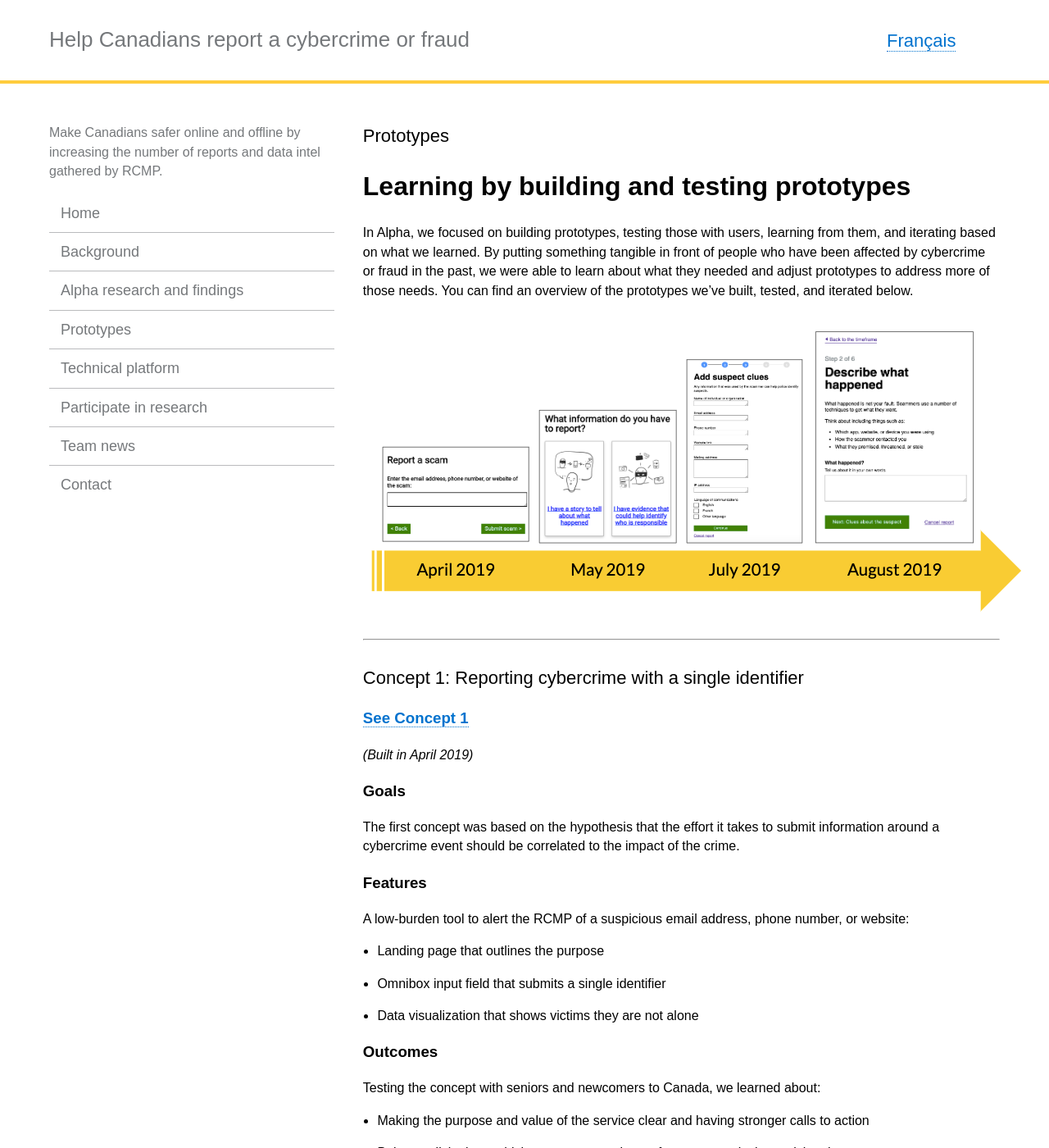
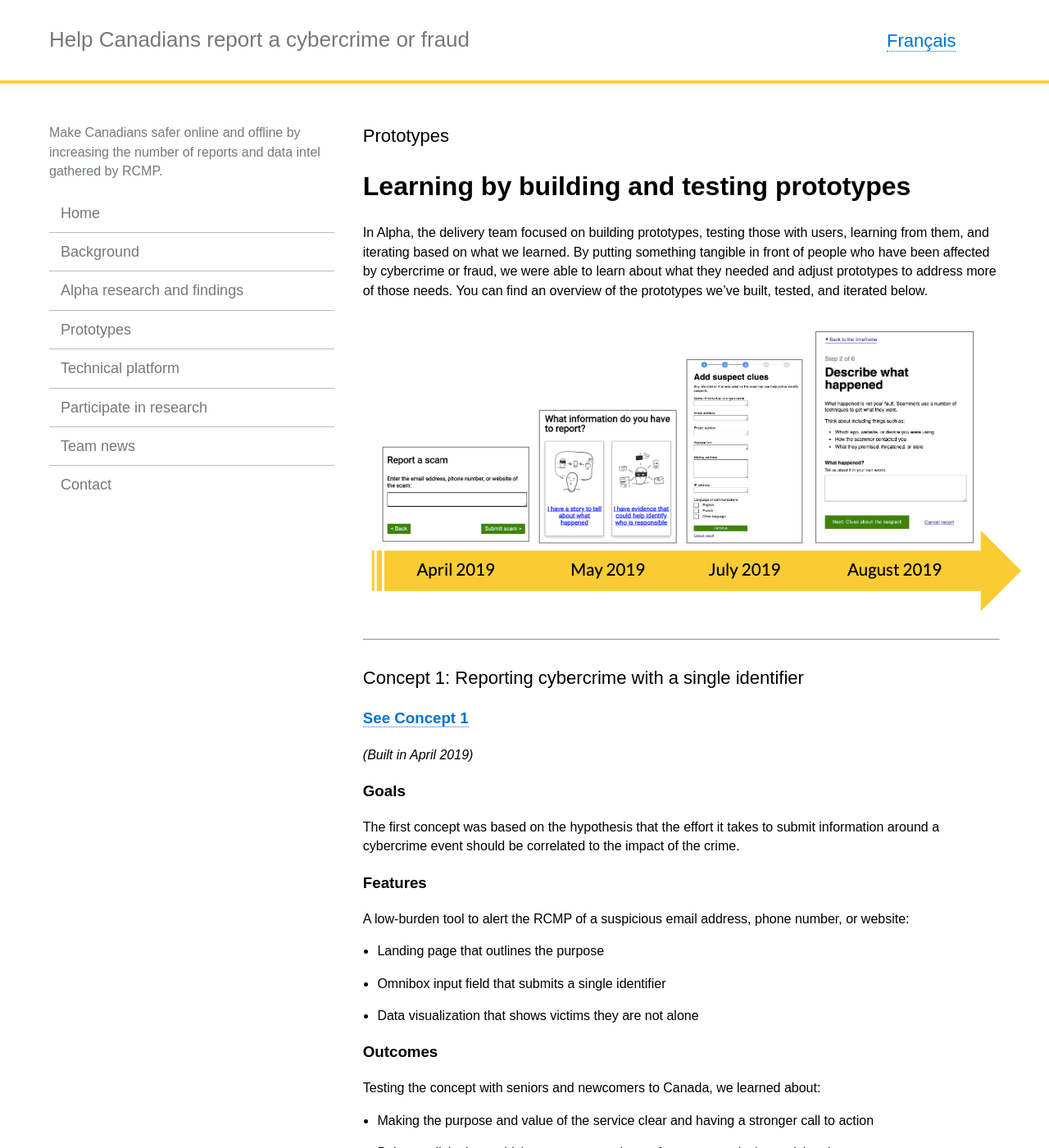
Before and after one commit to cds-snc/rcmp-report-a-cybercrime-alpha-documentation, a Jekyll site: the page built from _pages/en/prototypes.md, in a window 1280 px wide and 1400 px high. Shown: the whole window at 82% size. Built offline with Jekyll 4.4.1, drawn with Linux system fonts in a browser that asks for light colours; part of the change alters nothing that is shown; some of the changed text lies outside the part shown.

Commit message:
Making it more concise

```diff
--- a/_pages/en/prototypes.md
+++ b/_pages/en/prototypes.md
@@ -8,7 +8,7 @@ trans_url: "/prototypes/"
 
 # Learning by building and testing prototypes
 
-In Alpha, we focused on building prototypes, testing those with users, learning from them, and iterating based on what we learned. By putting something tangible in front of people who have been affected by cybercrime or fraud in the past, we were able to learn about what they needed and adjust prototypes to address more of those needs. You can find an overview of the prototypes we've built, tested, and iterated below.
+In Alpha, the delivery team focused on building prototypes, testing those with users, learning from them, and iterating based on what we learned. By putting something tangible in front of people who have been affected by cybercrime or fraud, we were able to learn about what they needed and adjust prototypes to address more of those needs. You can find an overview of the prototypes we've built, tested, and iterated below.
 
 ![Timeline showing the prototypes over time](/assets/img/Alpha prototypes.png)
 
@@ -30,13 +30,12 @@ A low-burden tool to alert the RCMP of a suspicious email address, phone number,
 
 ### Outcomes
 Testing the concept with seniors and newcomers to Canada, we learned about:
- * Making the purpose and value of the service clear and having stronger calls to action
+ * Making the purpose and value of the service clear and having a stronger call to action
  * Being explicit about which government or law enforcement entity is receiving the report
- * Revealing how victims expect to share their experiences
  * Using language that resonnates with victims
-   * Precise, direct instructions were more effective than conversational questions
-   * "Scams" were easier to recognize than "cybercrimes"
-   * "Sharing" had barriers associated with it, while "reporting" created an expectation for investigation or follow-up
+   * Precise, direct instructions
+   * "Scams" rather than "cybercrimes"
+   * "Reporting" rather than "sharing"
 
  ---
 
```
